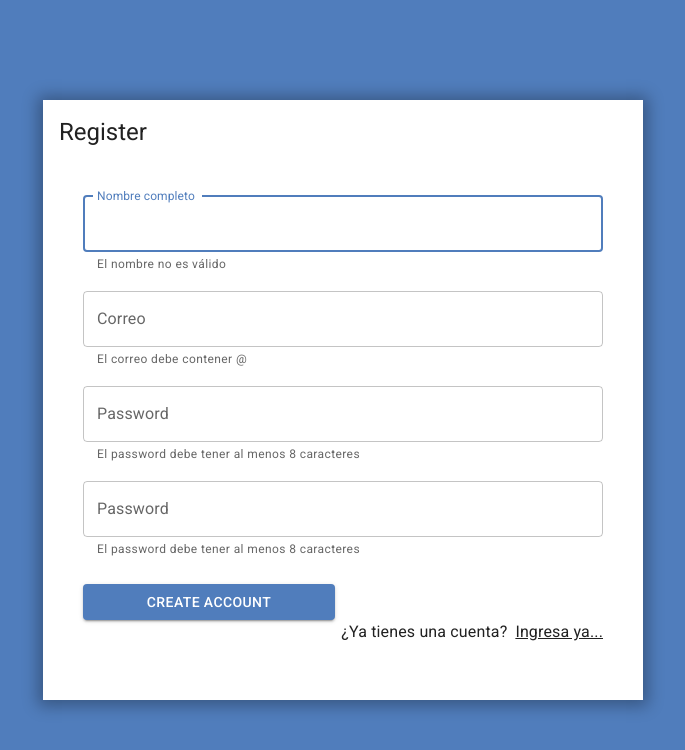
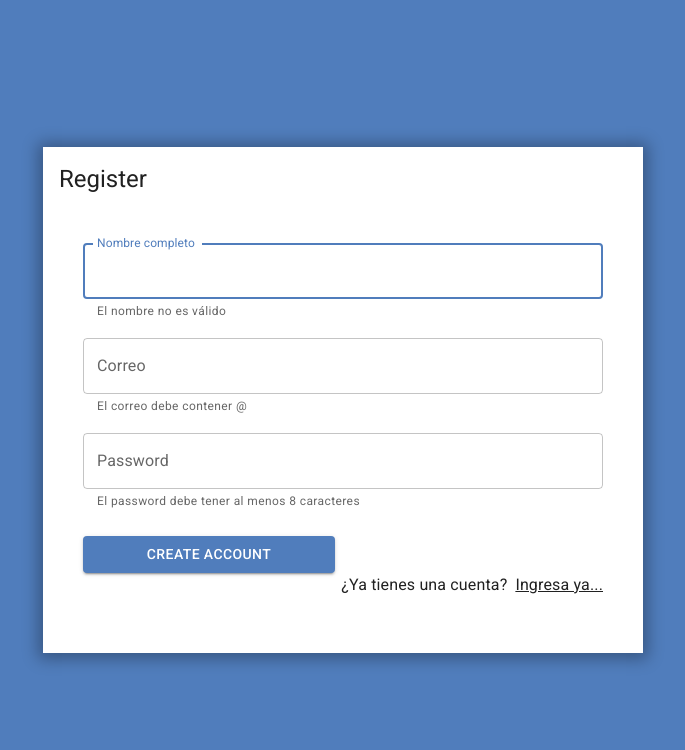
Before and after one commit to edgjoa-dev/journal-app-react, a React (Vite) app: page /auth/register in a window 1280 px wide. Shown: the top 750 px of the page, without its empty margins (297-982 px from the left). Built offline with nearby package versions, Linux system fonts and the light colour scheme.

Commit message:
Creacion de usuario con email y password

```diff
--- a/src/auth/pages/RegisterPage.jsx
+++ b/src/auth/pages/RegisterPage.jsx
@@ -3,6 +3,8 @@ import { Button, Grid, Link, TextField, Typography } from '@mui/material'
 import { AuthLayout } from '../layout/AuthLayout';
 import { useForm } from '../../hooks';
 import { useState } from 'react';
+import { useDispatch } from 'react-redux';
+import { startCreatingUserWithEmailPassword } from '../../store/auth/thunks';
 
 
 
@@ -20,6 +22,7 @@ const formValidations = {
 
 export const RegisterPage = () => {
 
+    const dispatch = useDispatch();
     const [formSubmitted, setFormSubmitted] = useState(false);
 
     const {
@@ -37,7 +40,9 @@ export const RegisterPage = () => {
     const onSubmit = (e) => {
         e.preventDefault();
         setFormSubmitted(true)
-        console.log(formState);
+
+        if(!isFormValid) return;
+        dispatch(startCreatingUserWithEmailPassword(formState));
     }
     return (
         <AuthLayout title='Register' >
@@ -85,20 +90,6 @@ export const RegisterPage = () => {
                             />
                         </Grid>
 
-                        <Grid item xs={12} sx={{ mt: 2 }}>
-                        <TextField
-                            label="Password"
-                            type='password'
-                            placeholder="Comfirm your password"
-                            fullWidth
-                            name='password'
-                            value={password}
-                            onChange={onInputChange}
-                            error={!!passwordValid && formSubmitted}
-                            helperText={passwordValid}
-                            />
-                        </Grid>
-
                         <Grid container spacing={2} sx={{mb: 2, mt: 1 }}>
                             <Grid item xs={12} sm={6}>
                                 <Button
--- a/src/firebase/providers.js
+++ b/src/firebase/providers.js
@@ -1,4 +1,4 @@
-import { GoogleAuthProvider, signInWithPopup } from "firebase/auth";
+import { createUserWithEmailAndPassword, GoogleAuthProvider, signInWithPopup } from "firebase/auth";
 import { FirebaseAuth } from "./config";
 
 const googleProvider = new GoogleAuthProvider();
@@ -20,7 +20,26 @@ export const singInWhitGoogle = async() => {
 
         return{
             ok: false,
-            errorMessage
+            errorMessage,
         }
     }
 }
+
+export const registerUserWithEmailPassword = async({ email, password, displayName }) => {
+
+    try {
+
+        const res = await createUserWithEmailAndPassword( FirebaseAuth, email, password, );
+        const { uid, photoURL } = res.user;
+        console.log(res);
+
+        return {
+            ok:true,
+            uid, email, photoURL, displayName
+        }
+
+    } catch (error) {
+        console.log(error);
+        return { ok:false, errorMessage: error.message}
+    }
+}
--- a/src/store/auth/thunks.js
+++ b/src/store/auth/thunks.js
@@ -1,4 +1,4 @@
-import { singInWhitGoogle } from "../../firebase/providers";
+import { registerUserWithEmailPassword, singInWhitGoogle } from "../../firebase/providers";
 import { checkingCredentials, login, logout } from "./authSlice";
 
 export const checkingAuthentication = ( email, password ) => {
@@ -18,3 +18,13 @@ export const startGoogleSignIn = () => {
         dispatch(login(result))
     }
 }
+
+export const startCreatingUserWithEmailPassword = ({ email, password, displayName }) => {
+    return async(dispatch) => {
+
+        dispatch(checkingCredentials());
+        const resp = await registerUserWithEmailPassword({ email, password, displayName });
+        console.log(resp);
+    }
+
+}
```
